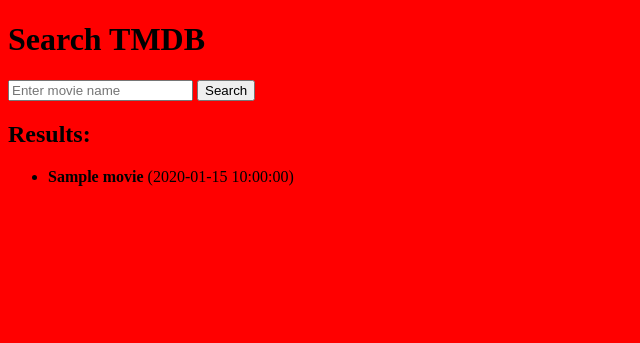
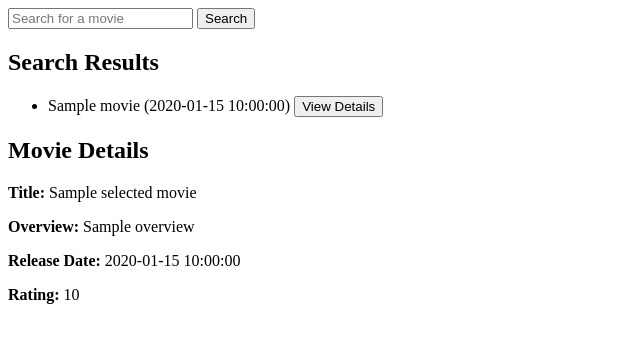
Before and after one commit to flohms18/TMDB_Flask, a Flask app: template templates/index.html in a window 1280 px wide. Shown: the top 343 px of the page, without its empty margins (0-640 px from the left). Run offline with Flask 3, Linux system fonts and the light colour scheme; the template is opened without the code that fills it: most values are stand-ins (such as "Sample title", 1, 10 or a date in 2020).

Commit message:
New changes

```diff
--- a/app.py
+++ b/app.py
@@ -5,19 +5,32 @@ app = Flask(__name__)
 
 TMDB_API_KEY = '27beba95fd51654379e58b8e53c1c594'
 
-@app.route('/')
+@app.route('/', methods=['GET', 'POST'])
 def home():
+    search_results = []
+    selected_movie = None
+
+    if request.method == 'POST':
+        movie_id = request.form.get('movie_id')
+        if movie_id:
+            # Fetch movie details by ID
+            url = f'https://api.themoviedb.org/3/movie/{movie_id}'
+            params = {'api_key': TMDB_API_KEY}
+            response = requests.get(url, params=params)
+            if response.ok:
+                selected_movie = response.json()
+
+    # Handle initial search
     query = request.args.get('query')
-    results = []
     if query:
         url = 'https://api.themoviedb.org/3/search/movie'
         params = {'api_key': TMDB_API_KEY, 'query': query}
         response = requests.get(url, params=params)
         if response.ok:
             data = response.json()
-            results = data.get('results', [])
+            search_results = data.get('results', [])
 
-    return render_template('index.html',results=results)
+    return render_template('index.html', results=search_results, selected_movie=selected_movie)
 
 if __name__ == '__main__':
     app.run(debug=True)
--- a/static/style.css
+++ b/static/style.css
@@ -1,3 +1,10 @@
+@import url('https://fonts.googleapis.com/css2?family=Poppins:ital,wght@0,100;0,200;0,300;0,400;0,500;0,600;0,700;0,800;0,900;1,100;1,200;1,300;1,400;1,500;1,600;1,700;1,800;1,900&display=swap');
+
 body {
-    background-color: red;
+    background-color: #F8F9FA;
+    font-family: 'Poppins',sans-serif;
 }
+
+.test {
+    height: 200px;
+}
--- a/templates/index.html
+++ b/templates/index.html
@@ -1,23 +1,35 @@
 <!DOCTYPE html>
 <html lang="en">
 <head>
-    <meta charset="UTF-8">
-    <title>TmDB App</title>
-    <link rel="stylesheet" href="{{ url_for('static', filename='style.css') }}">
+    <title>Movie Search</title>
 </head>
-<h1>Search TMDB</h1>
-  <form method="get">
-    <input type="text" name="query" placeholder="Enter movie name">
-    <input type="submit" value="Search">
+<body>
+    <form action="/" method="get">
+        <input type="text" name="query" placeholder="Search for a movie">
+        <button type="submit">Search</button>
     </form>
 
     {% if results %}
-    <h2>Results:</h2>
+        <h2>Search Results</h2>
         <ul>
             {% for movie in results %}
-        <li><strong>{{ movie.title }}</strong> ({{ movie.release_date }})</li>
+                <li>
+                    <form method="post">
+                        {{ movie.title }} ({{ movie.release_date }})
+                        <input type="hidden" name="movie_id" value="{{ movie.id }}">
+                        <button type="submit">View Details</button>
+                    </form>
+                </li>
             {% endfor %}
         </ul>
     {% endif %}
+
+    {% if selected_movie %}
+        <h2>Movie Details</h2>
+        <p><strong>Title:</strong> {{ selected_movie.title }}</p>
+        <p><strong>Overview:</strong> {{ selected_movie.overview }}</p>
+        <p><strong>Release Date:</strong> {{ selected_movie.release_date }}</p>
+        <p><strong>Rating:</strong> {{ selected_movie.vote_average }}</p>
+    {% endif %}
 </body>
 </html>
```
Lines whose indentation alone changed are shown as unchanged.
